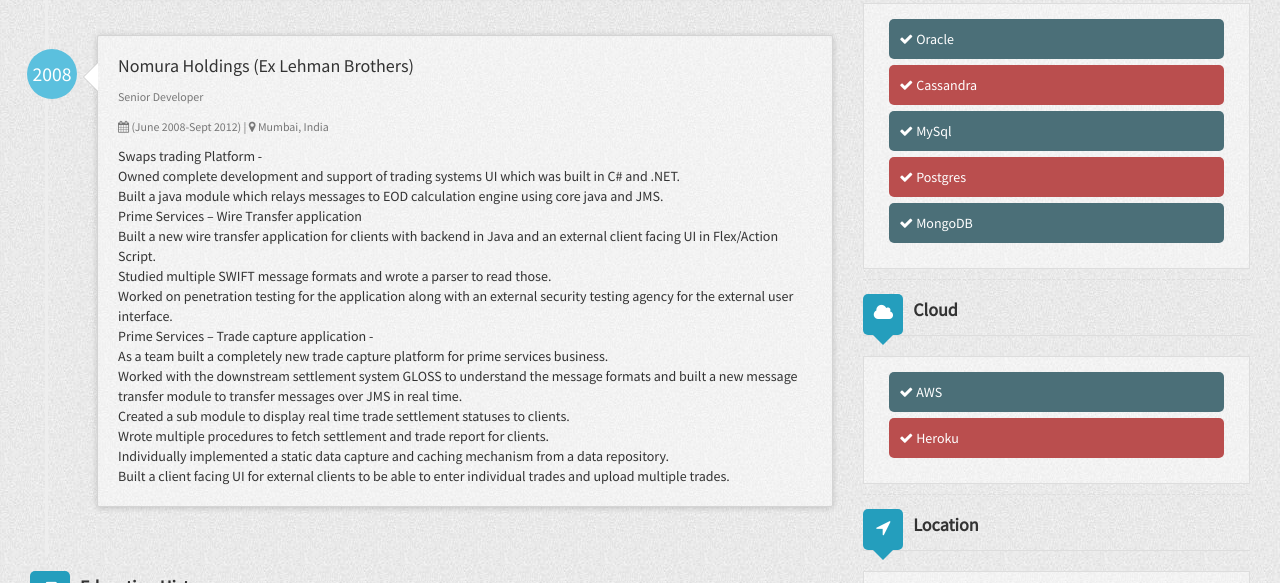
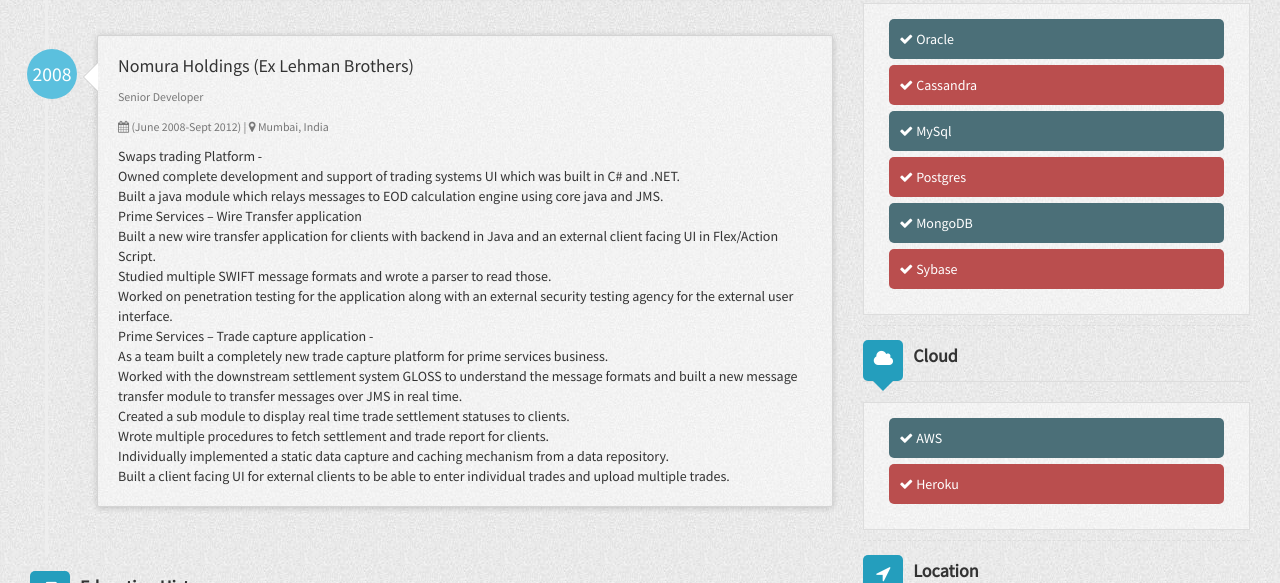
Before and after one commit to kunalkanojia/resumecard, a Jekyll site: the page built from index.html, in a window 1280 px wide and 900 px high, scrolled down 1167 px, cut to the strip 0-583 px from the top of the window. Built offline with Jekyll 4.4.1, drawn with Linux system fonts in a browser that asks for light colours; nearby versions of some CDN libraries.

Commit message:
Update _config.yml

```diff
--- a/_config.yml
+++ b/_config.yml
@@ -137,6 +137,8 @@
       name: Postgres
     - database5:
       name: MongoDB
+    - database6:
+      name: Sybase
   clouds:
     - cloud1:
       name: AWS
```
